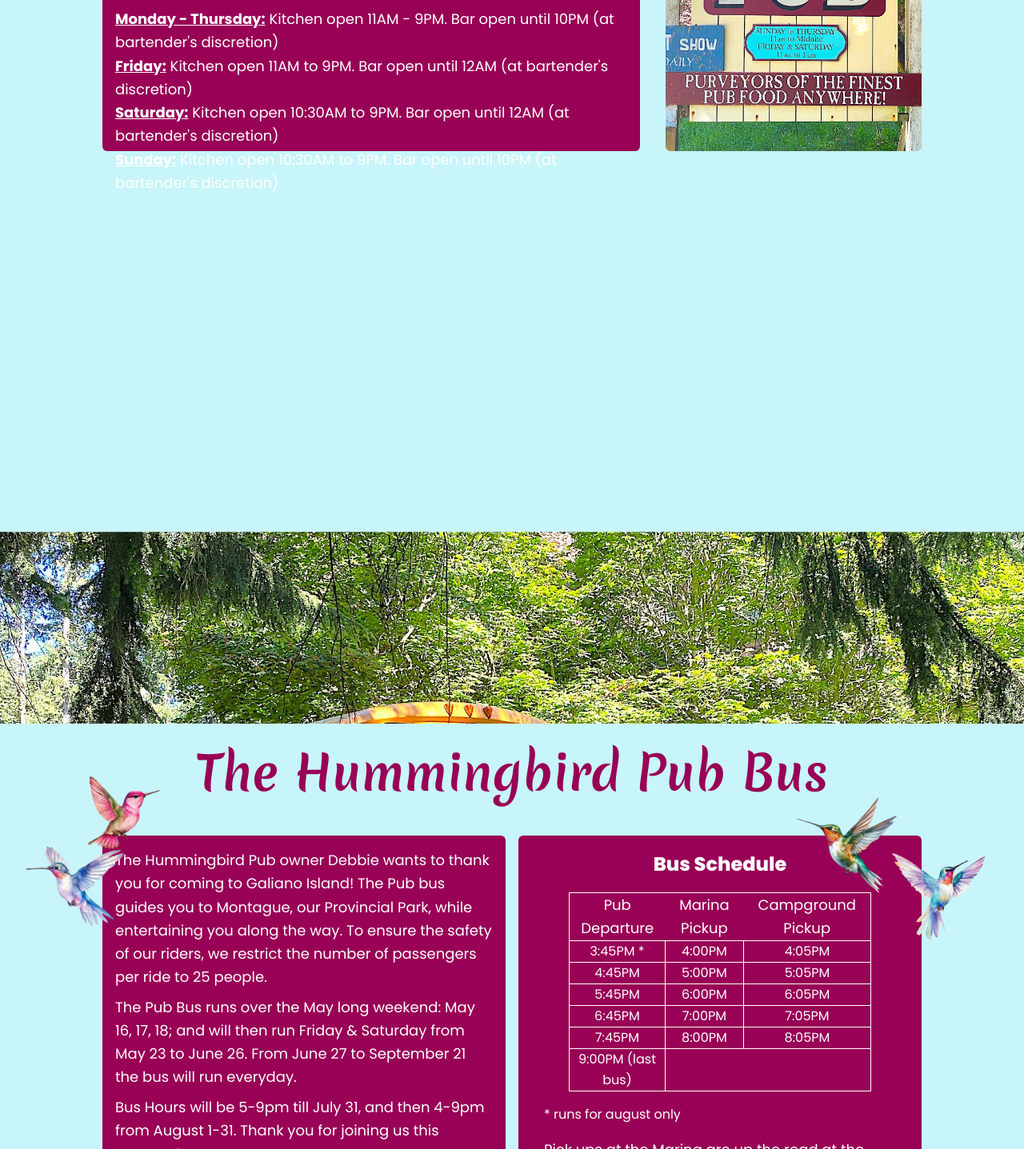
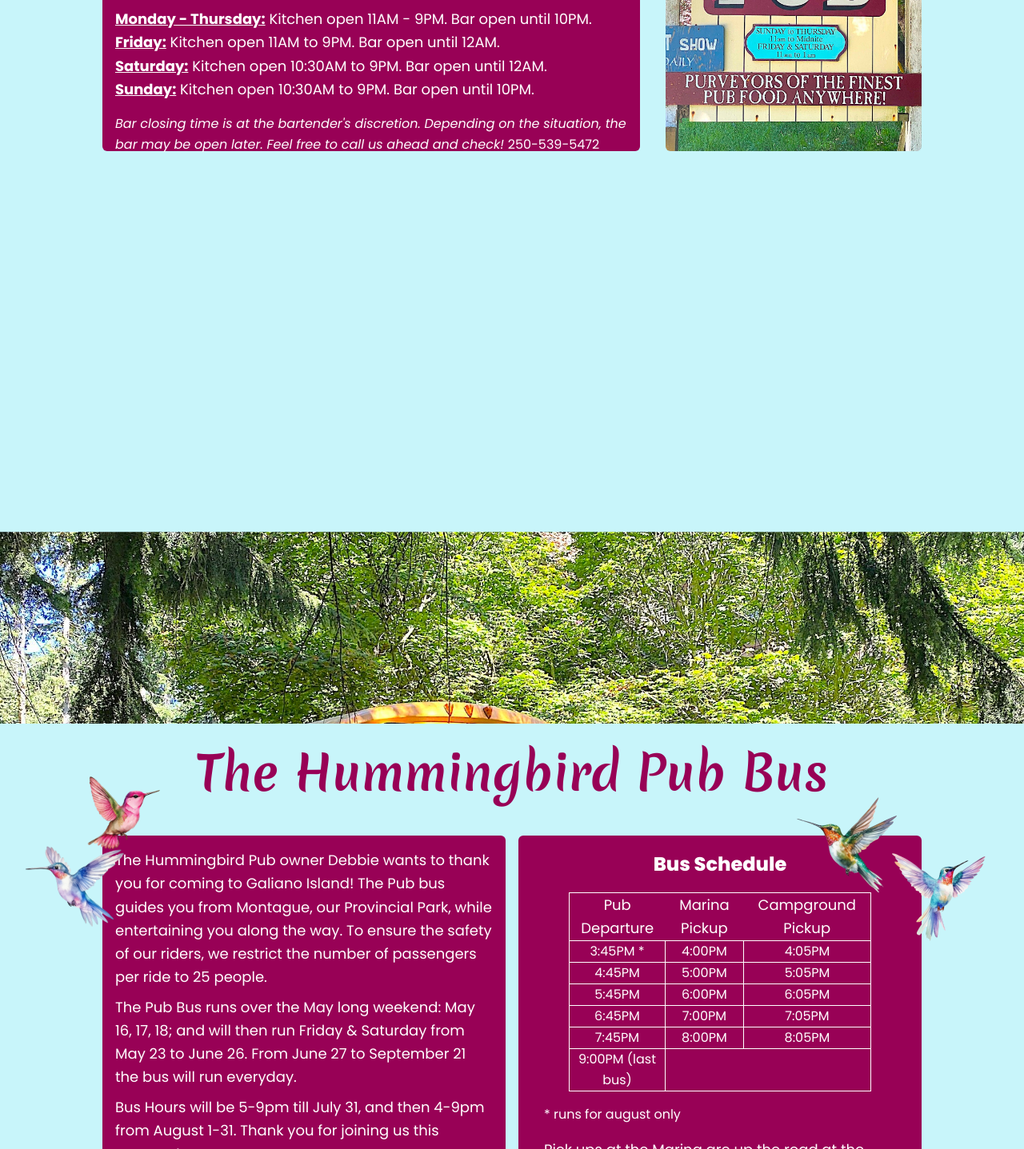
Before and after one commit to interestedinbread/second_Hummingbird_Pub_site, a website built with Vite: page index.html in a window 1280 px wide. Shown: the part 1271-2708 px from the top of the page at 80% size. Built offline with nearby package versions, Linux system fonts and the light colour scheme; a web font is replaced by a local one.

Commit message:
fixed business hours info per Debbie's request

```diff
--- a/index.html
+++ b/index.html
@@ -51,10 +51,11 @@
                 <img src="img/pub_sign.jpeg" class="w-4/5 mx-auto rounded-md mt-8 lg:w-1/2 xl:mt-0 xl:row-span-2 xl:h-full xl:object-cover xl:mx-0 xl:w-auto"/>
                 <div class="bg-[var(--hummingbird-purple)] mt-8 w-4/5 mx-auto rounded-md p-4 xl:mt-0 xl:w-full xl:mt-0 xl:col-span-2">
                     <p class="hours text-white poppins-regular text-xl lg:text-2xl text-center mb-4">Business Hours</p>
-                    <p class="text-white poppins-regular text-sm md:text-base lg:text-lg leading-relaxed"><span class="underline font-bold mb-2">Monday - Thursday:</span> Kitchen open 11AM - 9PM. Bar open until 10PM (at bartender's discretion)</p>
-                    <p class="text-white poppins-regular text-sm md:text-base lg:text-lg leading-relaxed"><span class="underline font-bold mb-2">Friday:</span> Kitchen open 11AM to 9PM. Bar open until 12AM (at bartender's discretion)</p>
-                    <p class="text-white poppins-regular text-sm md:text-base lg:text-lg leading-relaxed"><span class="underline font-bold mb-2">Saturday:</span> Kitchen open 10:30AM to 9PM. Bar open until 12AM (at bartender's discretion)</p>
-                    <p class="text-white poppins-regular text-sm md:text-base lg:text-lg leading-relaxed"><span class="underline font-bold">Sunday:</span> Kitchen open 10:30AM to 9PM. Bar open until 10PM (at bartender's discretion)</p>
+                    <p class="text-white poppins-regular text-sm md:text-base lg:text-lg leading-relaxed pb-2"><span class="underline font-bold mb-2">Monday - Thursday:</span> Kitchen open 11AM - 9PM. Bar open until 10PM.</p>
+                    <p class="text-white poppins-regular text-sm md:text-base lg:text-lg leading-relaxed pb-2"><span class="underline font-bold mb-2">Friday:</span> Kitchen open 11AM to 9PM. Bar open until 12AM.</p>
+                    <p class="text-white poppins-regular text-sm md:text-base lg:text-lg leading-relaxed pb-2"><span class="underline font-bold mb-2">Saturday:</span> Kitchen open 10:30AM to 9PM. Bar open until 12AM.</p>
+                    <p class="text-white poppins-regular text-sm md:text-base lg:text-lg leading-relaxed pb-2"><span class="underline font-bold">Sunday:</span> Kitchen open 10:30AM to 9PM. Bar open until 10PM.</p>
+                    <p class="text-white poppins-regular-italic text-sm md:text-base lg:text-base leading-relaxed pt-4">Bar closing time is at the bartender's discretion. Depending on the situation, the bar may be open later. Feel free to call us ahead and check! <span class="text-white poppins-regular text-sm md:text-base">250-539-5472</span></p>
                 </div>
             </div>
             <img src="img/two_hummingbirds.png" class="absolute h-[100px] lg:h-[350px] top-0 left-6 -scale-x-100" />
@@ -70,7 +71,7 @@
             <h2 class="merienda-regular my-4 lg:my-8 text-center text-4xl text-[var(--hummingbird-purple)] lg:text-6xl ">The Hummingbird Pub Bus</h2>
             <div class="xl:flex xl:w-4/5 xl:mx-auto xl:gap-4">
                 <div class="bg-[var(--hummingbird-purple)] mt-4 w-4/5 mx-auto rounded-md pt-4 pr-4 pl-4 pb-4 overflow-hidden">
-                    <p class="text-white poppins-regular text-sm md:text-base lg:text-lg leading-relaxed">The Hummingbird Pub owner Debbie wants to thank you for coming to Galiano Island! The Pub bus guides you to Montague, our Provincial Park, while entertaining you along the way. To ensure the safety of our riders, we restrict the number of passengers per ride to 25 people.</p>
+                    <p class="text-white poppins-regular text-sm md:text-base lg:text-lg leading-relaxed">The Hummingbird Pub owner Debbie wants to thank you for coming to Galiano Island! The Pub bus guides you from Montague, our Provincial Park, while entertaining you along the way. To ensure the safety of our riders, we restrict the number of passengers per ride to 25 people.</p>
                     <p class="text-white poppins-regular text-sm md:text-base lg:text-lg leading-relaxed mt-2">The Pub Bus runs over the May long weekend: May 16, 17, 18; and will then run Friday & Saturday from May 23 to June 26. From June 27 to September 21 the bus will run everyday.</p>
                     <p class="text-white poppins-regular text-sm md:text-base lg:text-lg leading-relaxed mt-2">Bus Hours will be 5-9pm till July 31, and then 4-9pm from August 1-31. Thank you for joining us this summer!</p>
                     <div class="flex justify-center -mt-8 -mb-8">
```
